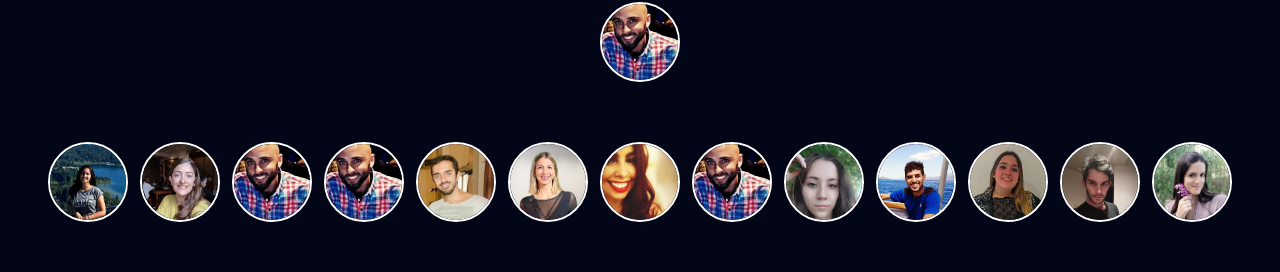
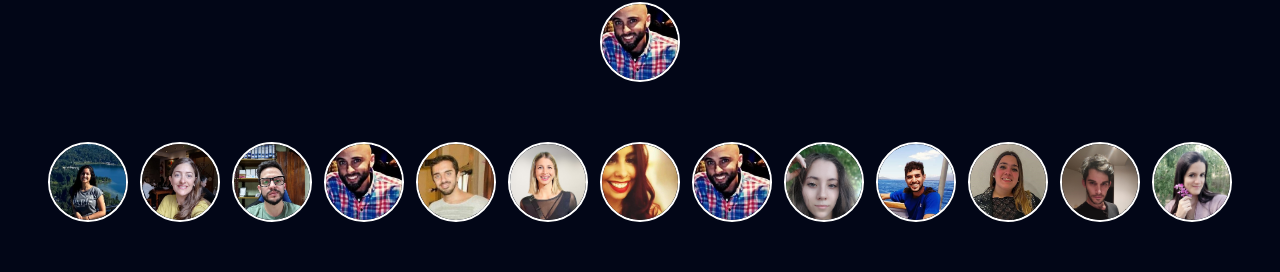
Before and after one commit to Ariel-profe/dabkearte, a Next.js app: page / in a window 1280 px wide. Shown: the part 4390-4662 px from the top of the page. Built offline with nearby package versions, Linux system fonts and the light colour scheme.

Commit message:
style: hero changed

```diff
--- a/app/page.tsx
+++ b/app/page.tsx
@@ -1,6 +1,7 @@
 import { About } from "@/components/sections/About"
 import { Galery } from "@/components/sections/Galery"
 import { Hero } from "@/components/sections/Hero"
+
 import { Surprise } from "@/components/sections/Surprise"
 import { Team } from "@/components/sections/Team"
 
--- a/components/ui/footer.tsx
+++ b/components/ui/footer.tsx
@@ -83,8 +83,8 @@ export const Footer = () => {
                               fill="currentColor"
                             >
                               <path
-                                fill-rule="evenodd"
-                                clip-rule="evenodd"
+                                fillRule="evenodd"
+                                clipRule="evenodd"
                                 d="M9 4.5a.75.75 0 01.721.544l.813 2.846a3.75 3.75 0 002.576 2.576l2.846.813a.75.75 0 010 1.442l-2.846.813a3.75 3.75 0 00-2.576 2.576l-.813 2.846a.75.75 0 01-1.442 0l-.813-2.846a3.75 3.75 0 00-2.576-2.576l-2.846-.813a.75.75 0 010-1.442l2.846-.813A3.75 3.75 0 007.466 7.89l.813-2.846A.75.75 0 019 4.5zM18 1.5a.75.75 0 01.728.568l.258 1.036c.236.94.97 1.674 1.91 1.91l1.036.258a.75.75 0 010 1.456l-1.036.258c-.94.236-1.674.97-1.91 1.91l-.258 1.036a.75.75 0 01-1.456 0l-.258-1.036a2.625 2.625 0 00-1.91-1.91l-1.036-.258a.75.75 0 010-1.456l1.036-.258a2.625 2.625 0 001.91-1.91l.258-1.036A.75.75 0 0118 1.5zM16.5 15a.75.75 0 01.712.513l.394 1.183c.15.447.5.799.948.948l1.183.395a.75.75 0 010 1.422l-1.183.395c-.447.15-.799.5-.948.948l-.395 1.183a.75.75 0 01-1.422 0l-.395-1.183a1.5 1.5 0 00-.948-.948l-1.183-.395a.75.75 0 010-1.422l1.183-.395c.447-.15.799-.5.948-.948l.395-1.183A.75.75 0 0116.5 15z"
                               ></path>
                             </svg>
--- a/lib/utils.tsx
+++ b/lib/utils.tsx
@@ -241,7 +241,7 @@ export const team = [
     id:17,
     description: "Lorem",
     title: "Martín Bulfon",
-    src: "/images/team/ariel.jpg",
+    src: "/images/team/martin.jpeg",
   },
   {
     id:18,
```
Also changed, not shown: public/images/team/martin.jpeg (added).
